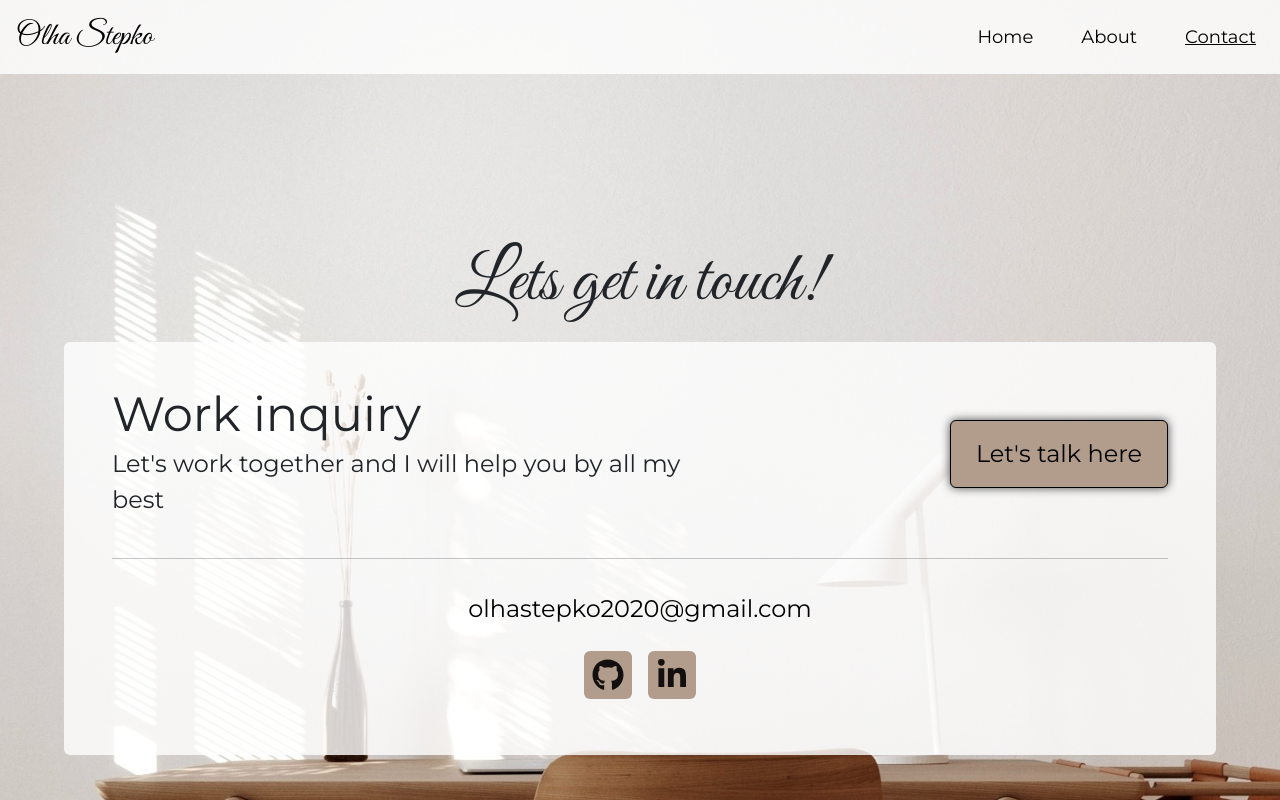
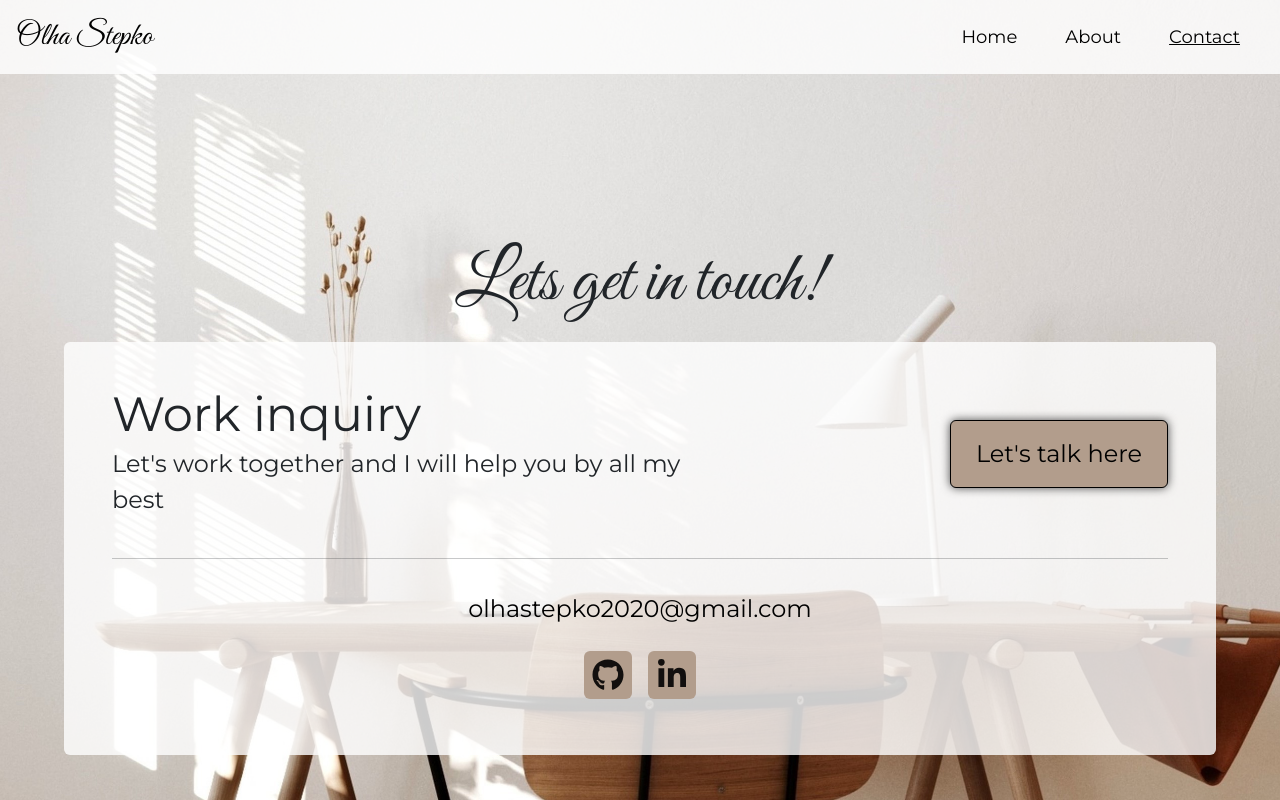
Before and after one commit to Lia-O1/portfolio-react-2, a React (Create React App) app: page /contact in a window 1280 px wide. Shown: the top 800 px of the page. Built offline with nearby package versions, Linux system fonts and the light colour scheme.

Commit message:
Add @babel/plugin-proposal-private-property-in-object
- Added @babel/plugin-proposal-private-property-in-object as devDependency
- Fixed a typo in Navbar.js

```diff
--- a/package.json
+++ b/package.json
@@ -39,5 +39,8 @@
       "last 1 firefox version",
       "last 1 safari version"
     ]
+  },
+  "devDependencies": {
+    "@babel/plugin-proposal-private-property-in-object": "^7.21.11"
   }
 }
--- a/src/Components/Navbar.js
+++ b/src/Components/Navbar.js
@@ -59,7 +59,7 @@
                   About
                 </NavLink>
               </li>
-              <li className="nav-item ps-3">
+              <li className="nav-item px-3">
                 <NavLink
                   to="/contact"
                   className={`nav-link ${useMatch("/contact") ? "active" : ""}`}
--- a/src/styles/Contact.css
+++ b/src/styles/Contact.css
@@ -5,8 +5,9 @@
   background-position: center;
   background-attachment: fixed;
   padding-top: 30vh;
-  padding-bottom: 30vh;
-  height: fit-content;
+  padding-bottom: 10vh;
+  min-height: 100vh;
+
   font-family: "Montserrat", sans-serif;
 }
 .Contact .wrapper {
```
Also changed, not shown: 1 other file (tests, documents, lock files or other folders).
